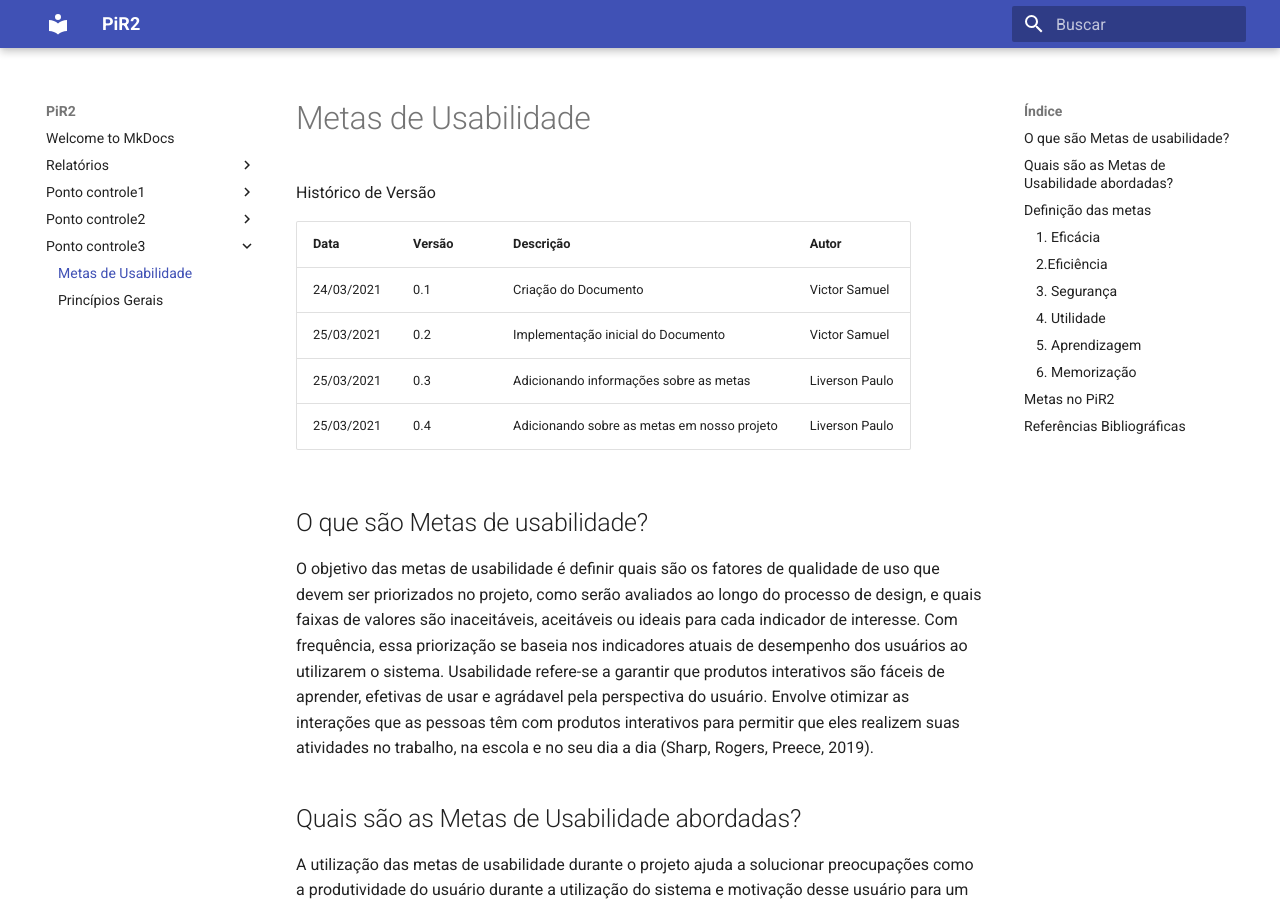
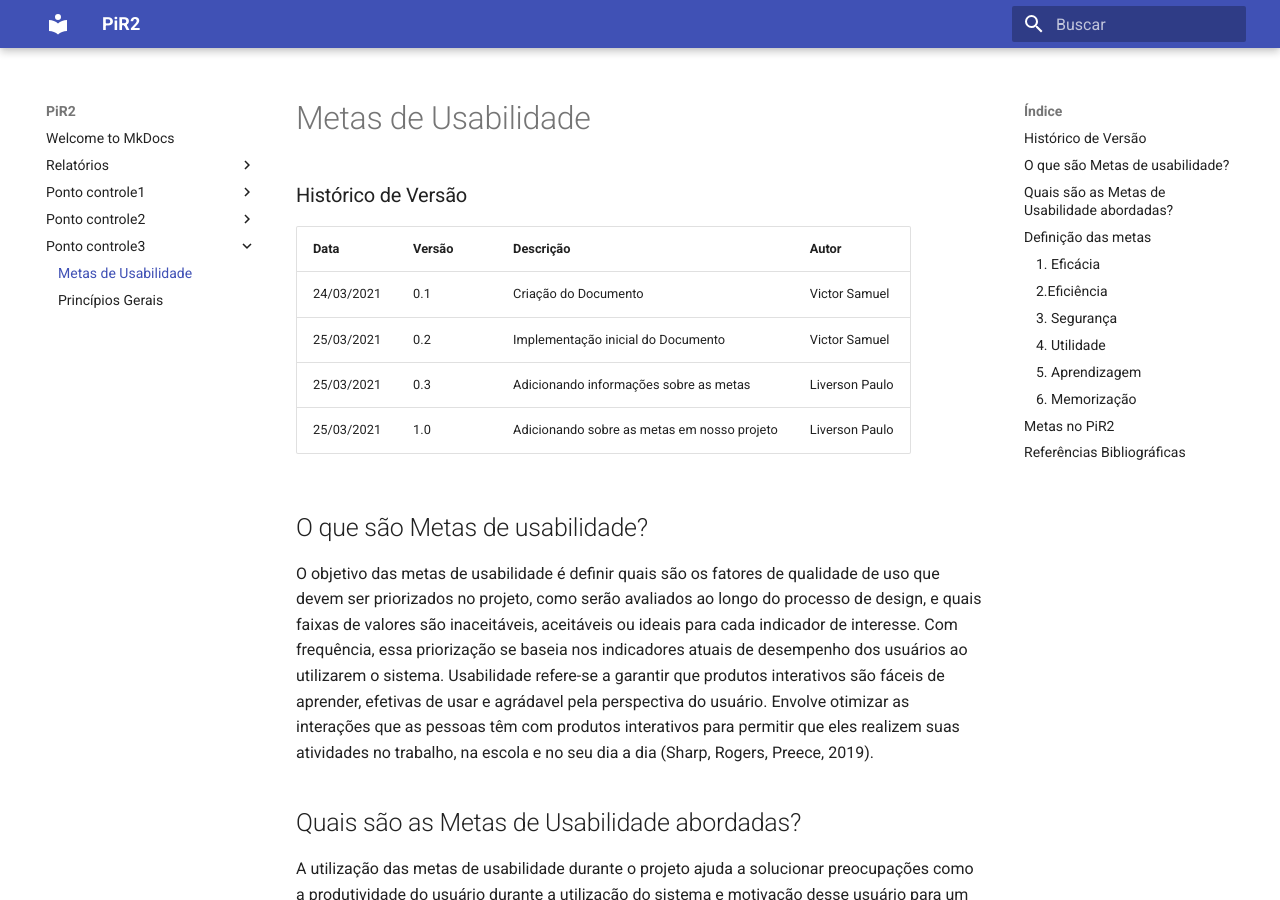
Before and after one commit to liversonp/2020.2-forumPiR2, an MkDocs documentation site: the page built from docs/ponto_controle3/metas_de_usabilidade.md, in a window 1280 px wide and 900 px high. Built offline with MkDocs 1.6.1 and Material for MkDocs 9.7.7, drawn with Linux system fonts in a browser that asks for light colours.

Commit message:
Corrigindo informações de versionamento do arquivo

```diff
--- a/docs/ponto_controle3/metas_de_usabilidade.md
+++ b/docs/ponto_controle3/metas_de_usabilidade.md
@@ -1,13 +1,13 @@
 # Metas de Usabilidade
 
-Histórico de Versão
+### Histórico de Versão
 
 | Data | Versão | Descrição | Autor |
 | :--- | :--- | :--- | :--- |
 | 24/03/2021 | 0.1 | Criação do Documento | Victor Samuel |
 | 25/03/2021 | 0.2 | Implementação inicial do Documento | Victor Samuel |
 | 25/03/2021 | 0.3 | Adicionando informações sobre as metas | Liverson Paulo |
-| 25/03/2021 | 0.4 | Adicionando sobre as metas em nosso projeto | Liverson Paulo |
+| 25/03/2021 | 1.0 | Adicionando sobre as metas em nosso projeto | Liverson Paulo |
 
 ## O que são Metas de usabilidade?
 O objetivo das metas de usabilidade é definir quais são os fatores de qualidade de uso que devem ser priorizados no projeto, como serão avaliados ao longo do processo de design, e quais faixas de valores são inaceitáveis, aceitáveis ou ideais para cada indicador de interesse. Com frequência, essa priorização se baseia nos indicadores atuais de desempenho dos usuários ao utilizarem o sistema. Usabilidade refere-se a garantir que produtos interativos são fáceis de aprender, efetivas de usar e agrádavel pela perspectiva do usuário. Envolve otimizar as interações que as pessoas têm com produtos interativos para permitir que eles realizem suas atividades no trabalho, na escola e no seu dia a dia (Sharp, Rogers, Preece, 2019).
```
